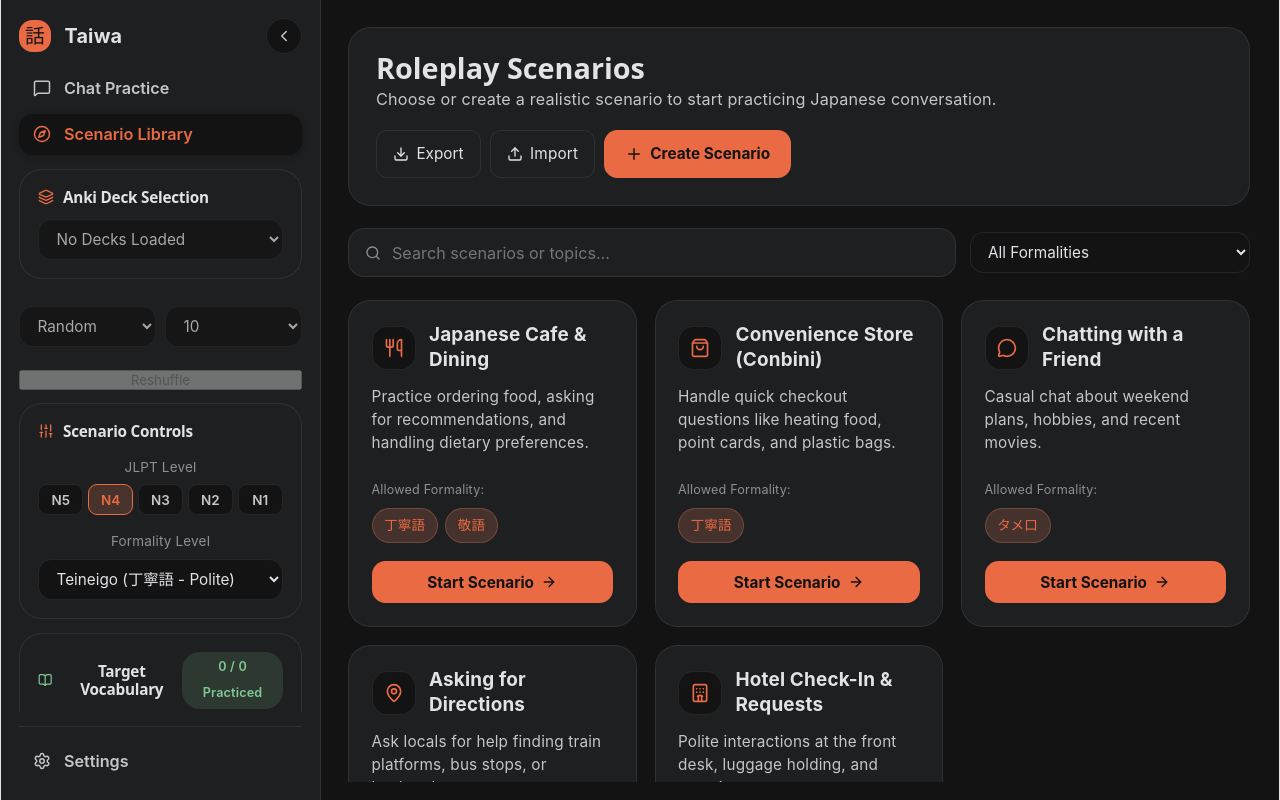
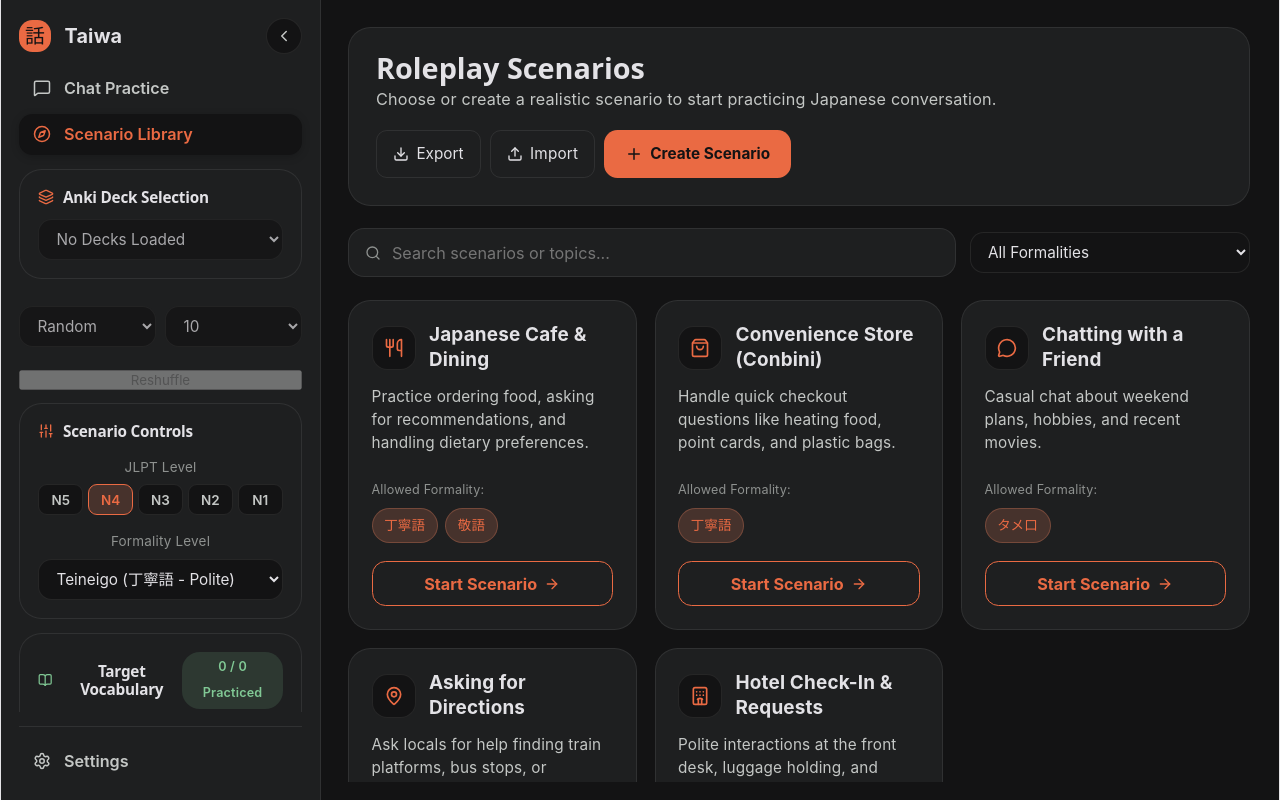
Before and after one commit to arvin-arvin/taiwa-og, a React (Vite) app: page / in a window 1280 px wide. Both pictures are taken after a click on the button "Scenario Library". Built offline with nearby package versions, Linux system fonts and the light colour scheme.

Commit message:
single export, scenario redesign, and spacings

```diff
--- a/src/App.css
+++ b/src/App.css
@@ -1389,3 +1389,29 @@ rt {
 .secondary-btn:hover {
   border-color: var(--shu-500);
 }
+
+.start-btn {
+  display: flex;
+  align-items: center;
+  justify-content: center;
+  gap: 0.4rem;
+  width: 100%;
+  margin-top: 1rem;
+  padding: 0.65rem 1rem;
+  border-radius: 0.75rem;
+  border: 1.5px solid var(--shu-500);
+  background: transparent;
+  color: var(--shu-500);
+  font-size: 0.9rem;
+  font-weight: 700;
+  cursor: pointer;
+  transition: background 0.15s ease;
+}
+
+.start-btn:hover {
+  background: rgba(255, 138, 101, 0.12);
+}
+
+.notice-banner {
+  margin-bottom: 0.9rem;
+}
--- a/src/App.jsx
+++ b/src/App.jsx
@@ -358,18 +358,33 @@ useEffect(() => {
   }
 }, [messages, input]);
 
+  const downloadJson = (text, filename) => {
+    const blob = new Blob([text], { type: 'application/json' });
+    const url = URL.createObjectURL(blob);
+    const a = document.createElement('a');
+    a.href = url;
+    a.download = filename;
+    a.click();
+    URL.revokeObjectURL(url);
+  };
+
   const handleExportScenarios = () => {
     if (getCustomScenarios().length === 0) {
       window.alert('You have no custom scenarios to export yet.');
       return;
     }
-    const blob = new Blob([exportCustomScenarios()], { type: 'application/json' });
-    const url = URL.createObjectURL(blob);
-    const a = document.createElement('a');
-    a.href = url;
-    a.download = 'taiwa-scenarios.json';
-    a.click();
-    URL.revokeObjectURL(url);
+    downloadJson(exportCustomScenarios(), 'taiwa-scenarios.json');
+  };
+
+  const handleExportOne = () => {
+    if (!editingId) return;
+    const scen = scenarios.find((s) => s.id === editingId);
+    const name =
+      (scen?.title.en || 'scenario')
+        .toLowerCase()
+        .replace(/[^a-z0-9]+/g, '-')
+        .replace(/^-|-$/g, '') || 'scenario';
+    downloadJson(exportCustomScenarios(editingId), `taiwa-${name}.json`);
   };
 
   const handleImportFile = async (e) => {
@@ -1121,8 +1136,7 @@ useEffect(() => {
 
                     <button
                       onClick={() => handleLaunchScenario(scen)}
-                      className="primary-btn"
-                      style={{ width: '100%', marginTop: '1rem', justifyContent: 'center' }}
+                      className="start-btn"
                       type="button"
                     >
                       {t.startPractice} <ArrowRight style={{ width: 16, height: 16 }} />
@@ -1258,6 +1272,16 @@ useEffect(() => {
               </button>
 
               {editingId && (
+                <>
+                  <button
+                    type="button"
+                    className="secondary-btn"
+                    onClick={handleExportOne}
+                    style={{ justifyContent: 'center' }}
+                  >
+                    <Download style={{ width: 16, height: 16 }} />
+                    Export this scenario
+                  </button>
                   <button
                     type="button"
                     className="secondary-btn"
@@ -1266,6 +1290,7 @@ useEffect(() => {
                   >
                     Delete scenario
                   </button>
+                </>
               )}
             </form>
           </div>
--- a/src/constants/scenarios.js
+++ b/src/constants/scenarios.js
@@ -97,12 +97,9 @@ const MAX_IMPORT = 50;
 
 const clip = (v, n = 300) => (typeof v === 'string' ? v.trim().slice(0, n) : '');
 
-export function exportCustomScenarios() {
-  return JSON.stringify(
-    { app: 'taiwa', version: 1, scenarios: getCustomScenarios() },
-    null,
-    2
-  );
+export function exportCustomScenarios(id) {
+  const list = getCustomScenarios().filter((s) => !id || s.id === id);
+  return JSON.stringify({ app: 'taiwa', version: 1, scenarios: list }, null, 2);
 }
 
 /** Validates an imported file and adds the good scenarios. Throws a readable error. */
```
Lines whose indentation alone changed are shown as unchanged.
